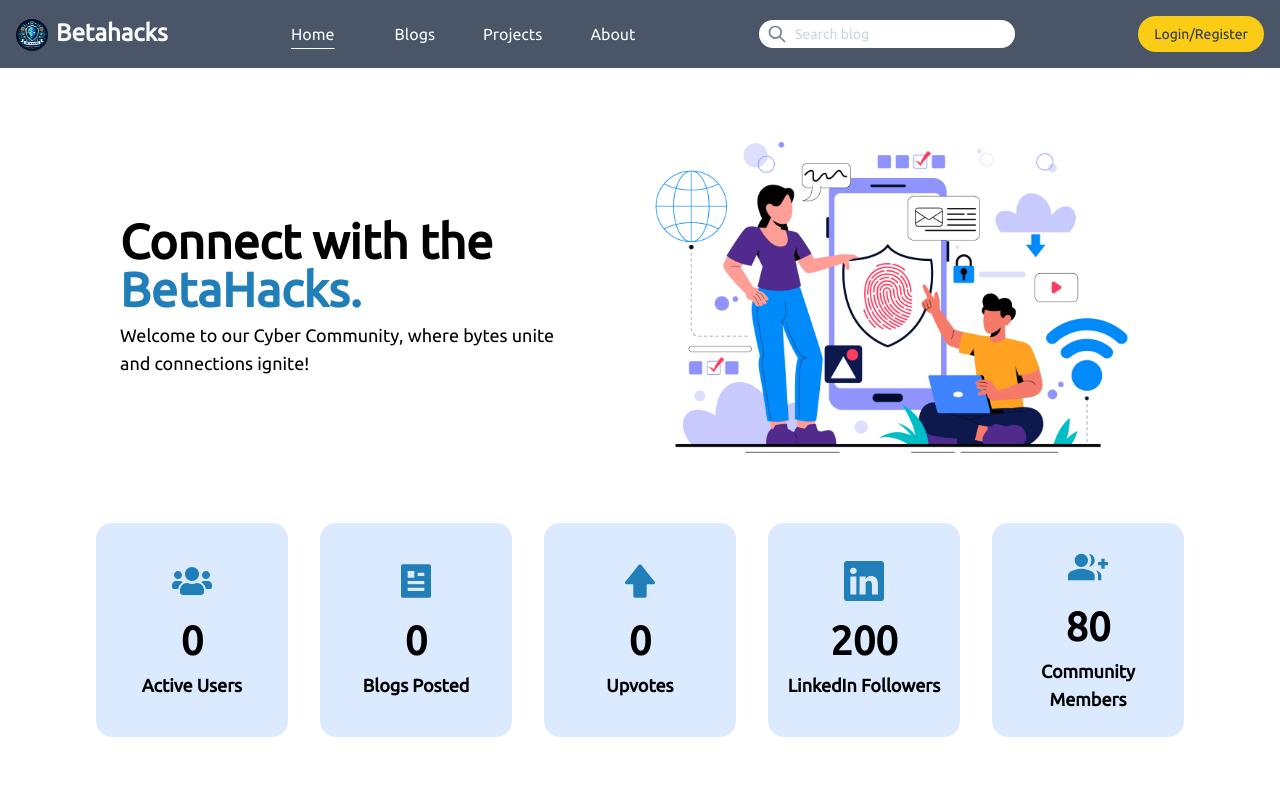
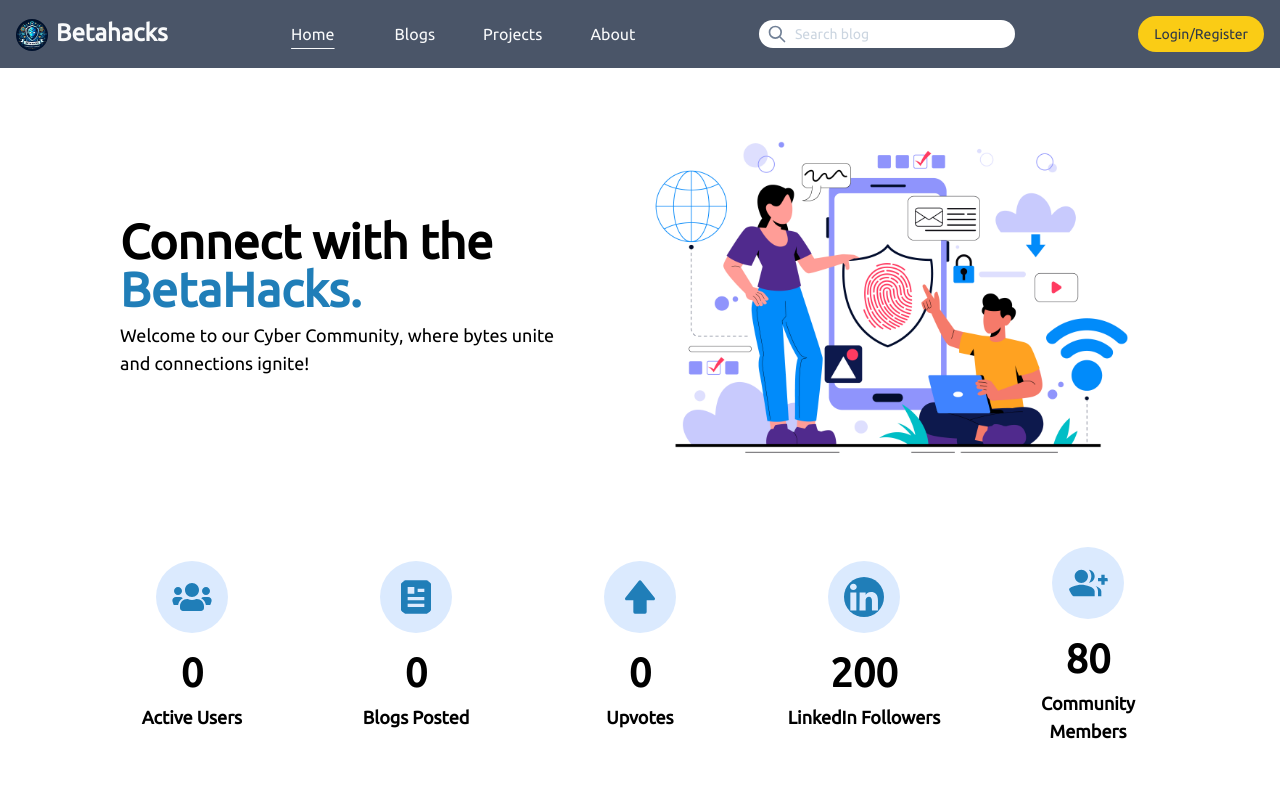
Before and after one commit to BetaHacks-Community-IIIT-Kottayam/web-frontend, a React (Create React App) app: page / in a window 1280 px wide. Shown: the top 800 px of the page. Built offline with nearby package versions, Linux system fonts and the light colour scheme; no server answers.

Commit message:
counter ui fix

```diff
--- a/src/components/ui/CountUpCard.tsx
+++ b/src/components/ui/CountUpCard.tsx
@@ -11,27 +11,27 @@ const CountUpCard = (props:BCountupProps) => {
 
               let Icon= ()=>{
                 if(props.title==="Active Users"){
-                  return <FaUsers color='#207EB8' style={{fontSize:'2.5rem',textAlign:'center',fontWeight:'bold'}} />
+                  return <FaUsers className='bg-blue-100 p-4 rounded-full' color='#207EB8' style={{fontSize:'4.5rem',textAlign:'center',fontWeight:'bold'}} />
                 }
                 else if(props.title==="Blogs Posted"){
-                  return <RiArticleFill color='#207EB8' style={{fontSize:'2.5rem',textAlign:'center',fontWeight:'bold'}} />
+                  return <RiArticleFill className='bg-blue-100 p-4 rounded-full' color='#207EB8' style={{fontSize:'4.5rem',textAlign:'center',fontWeight:'bold'}} />
                 }
                 else if(props.title==="Upvotes"){
-                  return <BiSolidUpvote color='#207EB8' style={{fontSize:'2.5rem',textAlign:'center',fontWeight:'bold'}} />
+                  return <BiSolidUpvote className='bg-blue-100 p-4 rounded-full' color='#207EB8' style={{fontSize:'4.5rem',textAlign:'center',fontWeight:'bold'}} />
                 }
                 else if(props.title==="LinkedIn Followers"){
-                  return <BsLinkedin color='#207EB8' style={{fontSize:'2.5rem',textAlign:'center',fontWeight:'bold'}} />
+                  return <BsLinkedin className='bg-blue-100 p-4 rounded-full' color='#207EB8' style={{fontSize:'4.5rem',textAlign:'center',fontWeight:'bold'}} />
                 }
                 else if(props.title==="Community Members"){
-                  return <MdGroupAdd color='#207EB8' style={{fontSize:'2.5rem',textAlign:'center',fontWeight:'bold'}} />
+                  return <MdGroupAdd className='bg-blue-100 p-4 rounded-full' color='#207EB8' style={{fontSize:'4.5rem',textAlign:'center',fontWeight:'bold'}} />
                 }
                 else{
-                  return <FaUsers className="text-4xl text-blue-700"/>
+                  return <FaUsers className='bg-blue-100 p-4 rounded-full text-4xl text-blue-700' />
                 }
 
               };
   return (
-          <div style={{borderRadius:'16px'}} className="bg-blue-100 py-6 px-4 flex flex-col items-center justify-center">
+          <div style={{borderRadius:'16px'}} className="py-6 px-4 flex flex-col items-center justify-center">
               <Icon/>
               <CountUp style={{marginTop:'10px',fontSize:'2.5rem',textAlign:'center',fontWeight:'bold'}} start={0} end={props.count} duration={2} separator="," />
               <h3 className="text-lg text-center font-semibold">{props.title}</h3>
```
